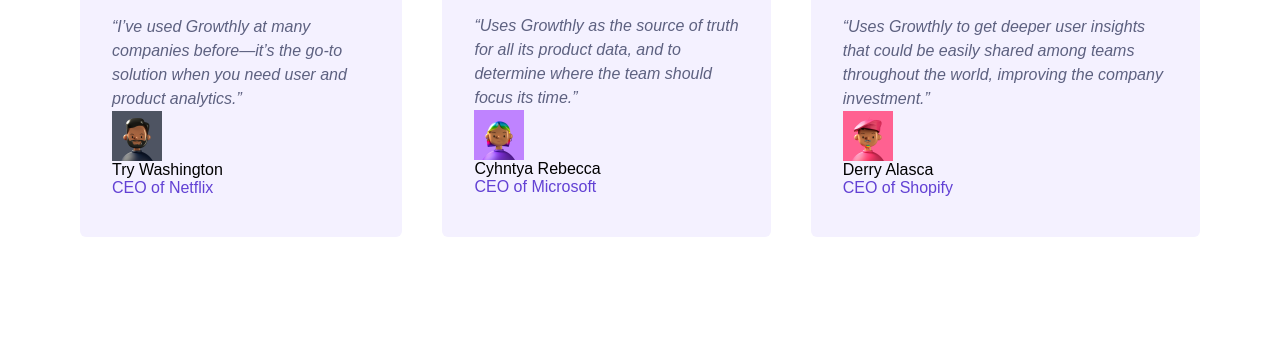
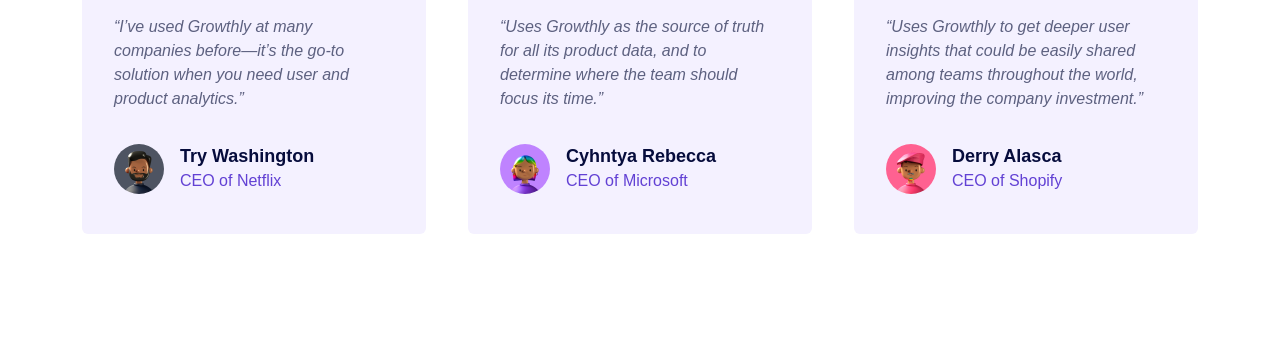
Before and after one commit to RussianYankee/sample-html-css, a plain HTML site: page index.html in a window 1280 px wide. Shown: the part 4150-4504 px from the top of the page. Before the commit the page ends 4387 px from the top, so only its background shows below. Drawn offline with nearby package versions, Linux system fonts and the light colour scheme; files that its build step writes are made by us from their sources; a web font is replaced by a local one.

Commit message:
reviews section finish

```diff
--- a/index.html
+++ b/index.html
@@ -211,8 +211,10 @@
                             <div class="review__author-avatar">
                                 <img src="assets/img/ToyFaces_Colored_BG_29 2.png" alt="">
                             </div>
-                            <div class="review__autor-name">Try Washington</div>
-                            <div class="review__author-position">CEO of Netflix</div>
+                            <div class="review__author-desc">
+                                <p class="gen_card_text--18 review__author-name">Try Washington</p>
+                                <p class="gen_card_text--16 review__author-position">CEO of Netflix</p>
+                            </div>
                         </div>
                     </div>
                     <div class="reviews__card">
@@ -222,8 +224,10 @@
                             <div class="review__author-avatar">
                                 <img src="assets/img/ToyFaces_Colored_BG_47 2.png" alt="">
                             </div>
-                            <div class="review__autor-name">Cyhntya Rebecca</div>
-                            <div class="review__author-position">CEO of Microsoft</div>
+                            <div class="review__author-desc">
+                                <p class="gen_card_text--18 review__author-name">Cyhntya Rebecca</p>
+                                <p class="gen_card_text--16 review__author-position">CEO of Microsoft</p>
+                            </div>
                         </div>
                     </div>
                     <div class="reviews__card">
@@ -233,8 +237,10 @@
                             <div class="review__author-avatar">
                                 <img src="assets/img/ToyFaces_Colored_BG_56 2.png" alt="">
                             </div>
-                            <div class="review__autor-name">Derry Alasca</div>
-                            <div class="review__author-position">CEO of Shopify</div>
+                            <div class="review__author-desc">
+                                <p class="gen_card_text--18 review__author-name">Derry Alasca</p>
+                                <p class="gen_card_text--16 review__author-position">CEO of Shopify</p>
+                            </div>
                         </div>
                     </div>
                 </div>
--- a/scss/_generic.scss
+++ b/scss/_generic.scss
@@ -28,8 +28,8 @@
     }
 
     &_card_text--18 {
-        font-size: 16px;
-        line-height: 26px;
+        font-size: 18px;
+        line-height: 24px;
         color: $text-gray;
     }
 
--- a/scss/blocks/reviews.scss
+++ b/scss/blocks/reviews.scss
@@ -1,6 +1,8 @@
+@import "../variables";
 .reviews {
     display: flex;
     margin-top: 120px;
+    padding-bottom: 120px;
 
     &__content {
         display: flex;
@@ -16,7 +18,7 @@
     &__cards-container {
         display: flex;
         flex-direction: row;
-        justify-content: space-between;
+        justify-content: space-evenly;
         margin-top: 48px;
         gap: 40px;
     }
@@ -25,6 +27,7 @@
         background-color: $pattern-fill;
         border-radius: 6px;
         padding: 40px 32px;
+        max-width: 25%;
     }
 }
 
@@ -41,13 +44,27 @@
     }
 
     &__author {
+        display: flex;
+        flex-direction: row;
+        margin-top: 33px;
+
         &-avatar {
             width: 50px;
             height: 50px;
+            img {
+                border-radius: 50%;
+            }
         }
+
+        &-desc {
+            margin-left: 16px;
+        }
+
         &-name {
             font-weight: 700;
+            color: $bg-footer;
         }
+
         &-position {
             color: $primary;
         }
```
